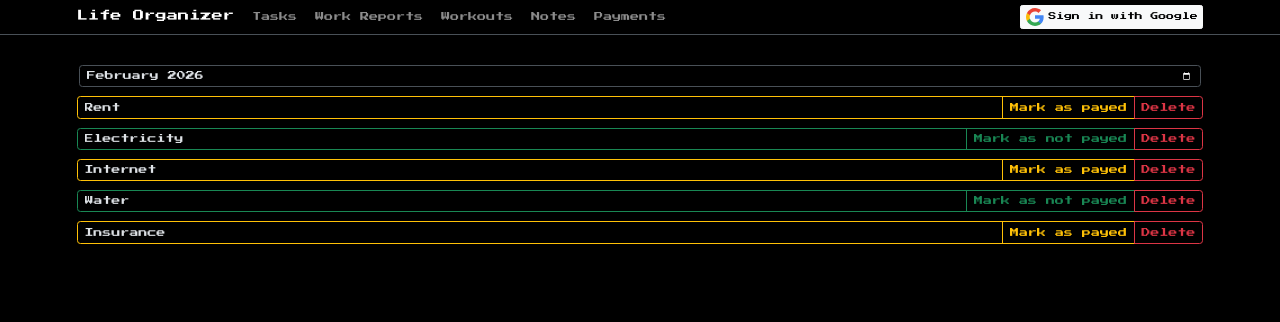
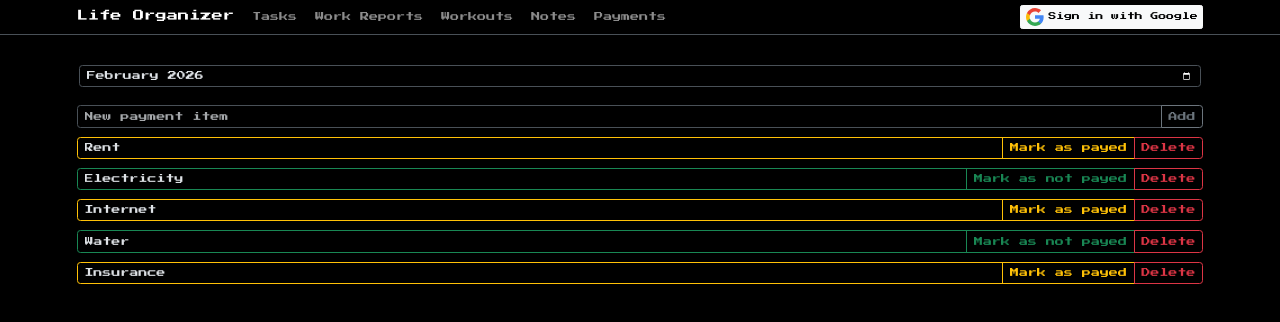
Before and after one commit to dramlian/life-organizer, a Next.js app: page /payments in a window 1280 px wide. Shown: the top 322 px of the page. Built offline with nearby package versions, Linux system fonts and the light colour scheme; no server answers.

Commit message:
Able to add and delete dummy payments

```diff
--- a/app/components/paymentlist/PaymentList.tsx
+++ b/app/components/paymentlist/PaymentList.tsx
@@ -5,10 +5,35 @@ import Button from "react-bootstrap/esm/Button";
 import Form from "react-bootstrap/esm/Form";
 import { Col, Container, Row } from "react-bootstrap";
 import { Payment } from "../../interfaces/payments"
+import { useState } from "react";
 
-export default function PaymentList({ payments, onToggle, onDelete }: { payments: Payment[], onToggle: (id: number) => void, onDelete: (id: number) => void }) {
+export default function PaymentList({ payments, onToggle, onDelete, onAdd }: { payments: Payment[], onToggle: (id: number) => void, onDelete: (id: number) => void, onAdd: (content: string) => void }) {
+    const [newItem, setNewItem] = useState<string>("");
+
+    const handleAdd = () => {
+        const trimmed = newItem.trim();
+        if (!trimmed) return;
+        onAdd(trimmed);
+        setNewItem("");
+    };
+
     return (
         <Container>
+            <Row className="mt-3">
+                <Col>
+                    <InputGroup className="mb-3">
+                        <Form.Control
+                            placeholder="New payment item"
+                            value={newItem}
+                            onChange={e => setNewItem(e.target.value)}
+                            onKeyDown={e => e.key === "Enter" && handleAdd()}
+                        />
+                        <Button variant="outline-secondary" onClick={handleAdd}>
+                            Add
+                        </Button>
+                    </InputGroup>
+                </Col>
+            </Row>
             <Row>
                 <Col>
                     <ul style={{ padding: 0, listStyle: 'none' }}>
--- a/app/payments/page.tsx
+++ b/app/payments/page.tsx
@@ -12,14 +12,6 @@ export default function Payments() {
     const [selectedDate, setSelectedDate] = useState<string>(today);
     const [payments, setPayments] = useState<Payment[] | null>(null);
 
-    const togglePayment = (id: number) => {
-        setPayments(prev => prev?.map(p => p.id === id ? { ...p, done: !p.done } : p) ?? null);
-    };
-
-    const deletePayment = (id: number) => {
-        setPayments(prev => prev?.filter(p => p.id !== id) ?? null);
-    };
-
     useEffect(() => {
         setPayments([
             { id: 1, content: "Rent", done: false },
@@ -30,6 +22,18 @@ export default function Payments() {
         ]);
     }, []);
 
+    const togglePayment = (id: number) => {
+        setPayments(prev => prev?.map(p => p.id === id ? { ...p, done: !p.done } : p) ?? null);
+    };
+
+    const deletePayment = (id: number) => {
+        setPayments(prev => prev?.filter(p => p.id !== id) ?? null);
+    };
+
+    const addPayment = (content: string) => {
+        setPayments(prev => [...(prev ?? []), { id: Date.now(), content, done: false }]);
+    };
+
     return (
         <Container fluid className="h-100 p-0" style={{ maxWidth: '100vw', overflowX: 'hidden' }}>
             <Row className="g-0">
@@ -39,7 +43,7 @@ export default function Payments() {
             </Row>
             <Row className="g-0">
                 <Col md={12}>
-                    {payments === null ? <LoadingSpinner /> : <PaymentList payments={payments} onToggle={togglePayment} onDelete={deletePayment} />}
+                    {payments === null ? <LoadingSpinner /> : <PaymentList payments={payments} onToggle={togglePayment} onDelete={deletePayment} onAdd={addPayment} />}
                 </Col>
             </Row>
         </Container>
```
